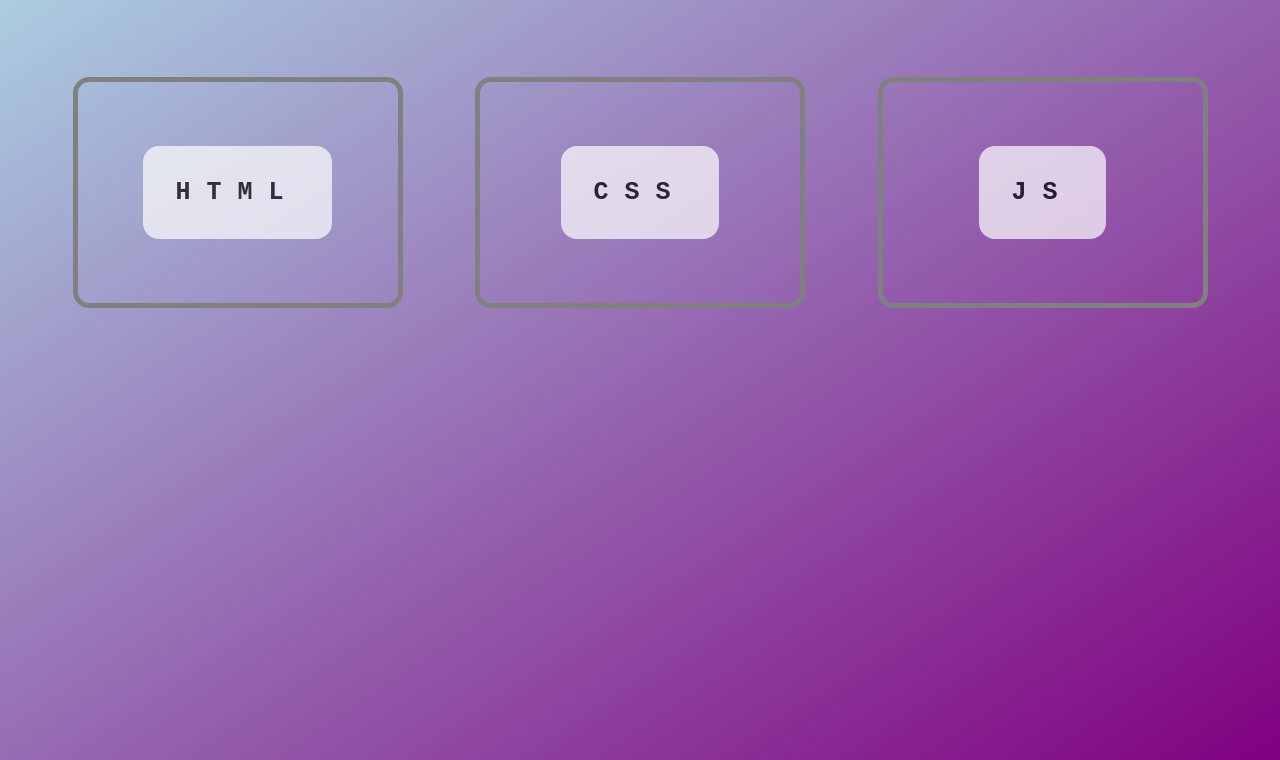
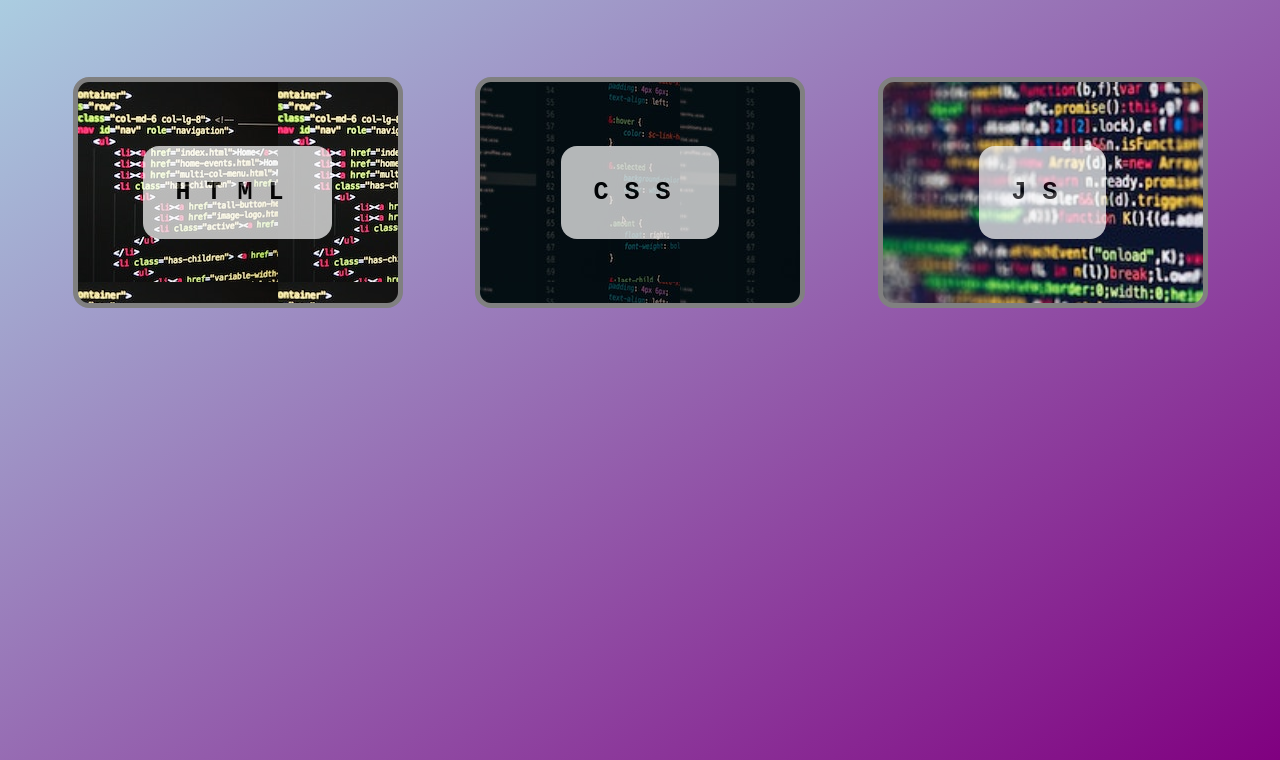
Before and after one commit to Dex-Hewitt/html-css-cheatsheet, a plain HTML site: page index.html in a window 1280 px wide. Shown: the part 88-848 px from the top of the page. Drawn offline with Linux system fonts and the light colour scheme; the site is published under a folder, as on GitHub Pages, so addresses that start at the root find nothing.

Commit message:
change directory of bg-image so it shows on gh-pages

```diff
--- a/styles/style.css
+++ b/styles/style.css
@@ -55,15 +55,15 @@ nav li {
 }
 
 #html {
-    background-image: url(/styles/images/html.jpg);
+    background-image: url(./images/html.jpg);
 }
 
 #css {
-    background-image: url(/styles/images/css.jpg);
+    background-image: url(./images/css.jpg);
 }
 
 #js {
-    background-image: url(/styles/images/js.jpg);
+    background-image: url(./images/js.jpg);
     background-size: cover;
 }
 
```
